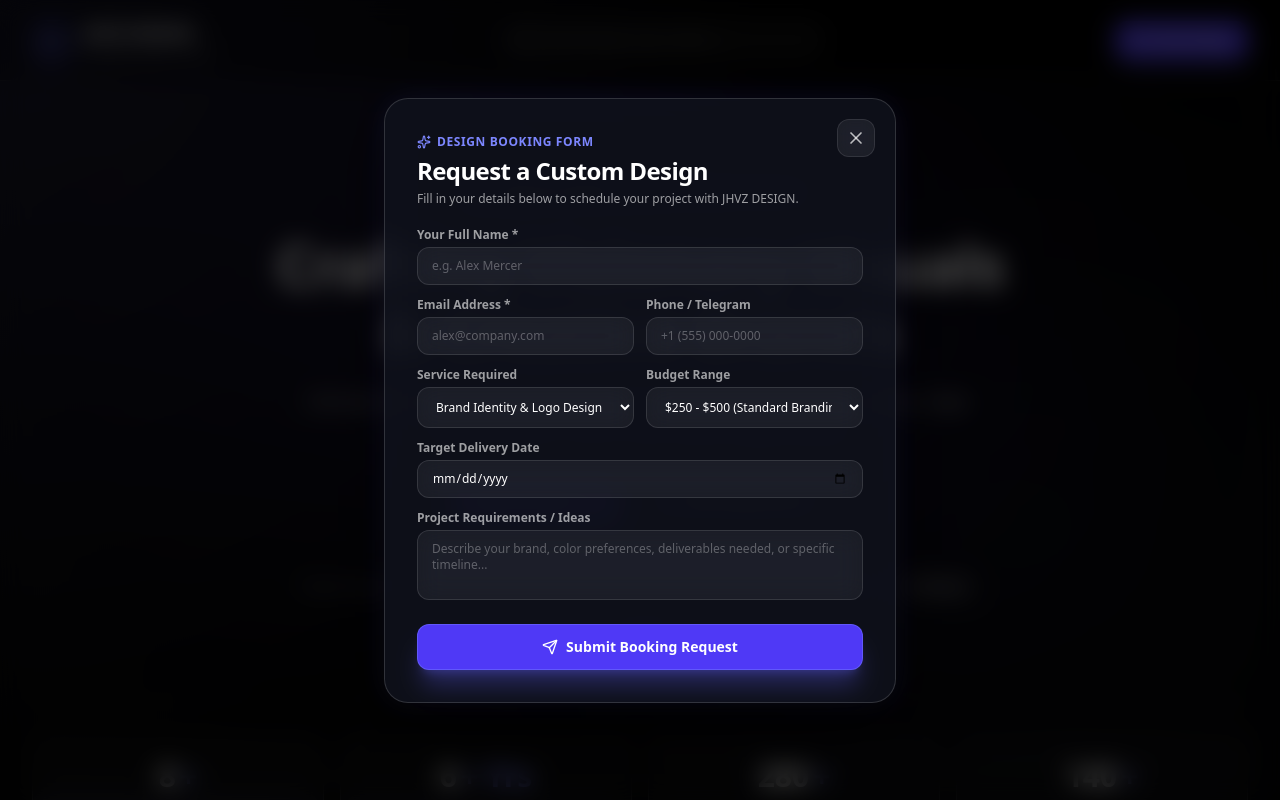
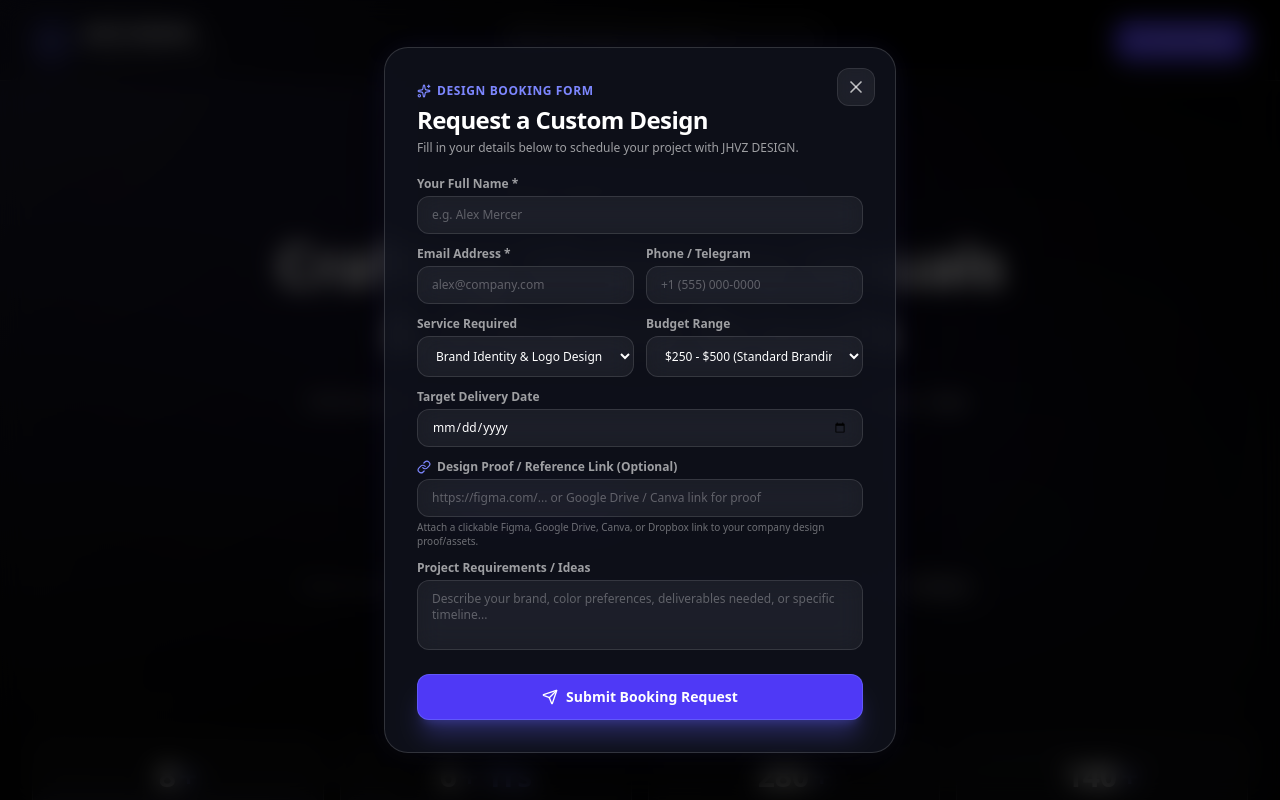
Before and after one commit to bogtongjhovert-creator/Jhvz-Design, a React (Vite) app: page / in a window 1280 px wide. Both pictures are taken after a click on the button "Book Design". Shown: the top 800 px of the page. Built offline with nearby package versions, Linux system fonts and the light colour scheme.

Commit message:
feat: add design proof URL field to forms
Enable users to include a reference link for design proofs in booking and contact forms, and update the admin dashboard to display and provide quick access to these links.

```diff
--- a/server.ts
+++ b/server.ts
@@ -10,7 +10,7 @@ async function startServer() {
 
   // API route for notification dispatch to jhovzdesign@gmail.com
   app.post("/api/notify-email", (req, res) => {
-    const { type, name, email, phone, subject, serviceType, details, budget, targetDate } = req.body || {};
+    const { type, name, email, phone, subject, serviceType, details, budget, targetDate, designProofUrl } = req.body || {};
 
     console.log(`\n================ EMAIL NOTIFICATION TO jhovzdesign@gmail.com ================`);
     console.log(`Type: ${type || 'New Submission'}`);
@@ -22,6 +22,7 @@ async function startServer() {
     if (serviceType) console.log(`Service: ${serviceType}`);
     if (budget) console.log(`Budget: ${budget}`);
     if (targetDate) console.log(`Target Date: ${targetDate}`);
+    if (designProofUrl) console.log(`Design Proof Link: ${designProofUrl}`);
     console.log(`Message Details:\n${details}`);
     console.log(`Timestamp: ${new Date().toISOString()}`);
     console.log(`============================================================================\n`);
--- a/src/components/BookingModal.tsx
+++ b/src/components/BookingModal.tsx
@@ -1,6 +1,6 @@
 import React, { useState } from 'react';
 import { usePortfolio } from '../context/PortfolioContext';
-import { X, Calendar, DollarSign, Send, Sparkles, CheckCircle2 } from 'lucide-react';
+import { X, Calendar, DollarSign, Send, Sparkles, CheckCircle2, Link, ExternalLink } from 'lucide-react';
 import { sendEmailNotification } from '../utils/emailNotifier';
 
 export const BookingModal: React.FC = () => {
@@ -19,6 +19,7 @@ export const BookingModal: React.FC = () => {
     serviceType: services[0]?.title || 'Brand Identity & Logo Design',
     budget: '$250 - $500',
     targetDate: '',
+    designProofUrl: '',
     projectDetails: ''
   });
 
@@ -38,6 +39,7 @@ export const BookingModal: React.FC = () => {
       projectDetails: formData.projectDetails,
       budget: formData.budget,
       targetDate: formData.targetDate || new Date().toISOString().split('T')[0],
+      designProofUrl: formData.designProofUrl,
       referencedProjectId: selectedProjectForBooking?.id,
       referencedProjectTitle: selectedProjectForBooking?.title
     });
@@ -50,6 +52,7 @@ export const BookingModal: React.FC = () => {
       serviceType: formData.serviceType,
       budget: formData.budget,
       targetDate: formData.targetDate,
+      designProofUrl: formData.designProofUrl,
       details: formData.projectDetails || 'Custom design booking request'
     });
 
@@ -65,6 +68,7 @@ export const BookingModal: React.FC = () => {
         serviceType: services[0]?.title || 'Brand Identity & Logo Design',
         budget: '$250 - $500',
         targetDate: '',
+        designProofUrl: '',
         projectDetails: ''
       });
     }, 4000);
@@ -199,6 +203,21 @@ export const BookingModal: React.FC = () => {
               </div>
 
               <div>
+                <label className="block text-white/60 font-semibold mb-1 flex items-center gap-1.5">
+                  <Link className="w-3.5 h-3.5 text-indigo-400" />
+                  <span>Design Proof / Reference Link (Optional)</span>
+                </label>
+                <input
+                  type="url"
+                  placeholder="https://figma.com/... or Google Drive / Canva link for proof"
+                  value={formData.designProofUrl}
+                  onChange={(e) => setFormData({ ...formData, designProofUrl: e.target.value })}
+                  className="w-full glass-input rounded-xl px-3.5 py-2.5 text-white placeholder-white/30 focus:border-indigo-500/80 outline-none"
+                />
+                <p className="text-[10px] text-white/40 mt-1">Attach a clickable Figma, Google Drive, Canva, or Dropbox link to your company design proof/assets.</p>
+              </div>
+
+              <div>
                 <label className="block text-white/60 font-semibold mb-1">Project Requirements / Ideas</label>
                 <textarea
                   rows={3}
--- a/src/components/ContactSection.tsx
+++ b/src/components/ContactSection.tsx
@@ -1,6 +1,6 @@
 import React, { useState } from 'react';
 import { usePortfolio } from '../context/PortfolioContext';
-import { Mail, Phone, MapPin, Send, CheckCircle2 } from 'lucide-react';
+import { Mail, Phone, MapPin, Send, CheckCircle2, Link } from 'lucide-react';
 import { sendEmailNotification } from '../utils/emailNotifier';
 
 export const ContactSection: React.FC = () => {
@@ -10,6 +10,7 @@ export const ContactSection: React.FC = () => {
     name: '',
     email: '',
     subject: '',
+    designProofUrl: '',
     content: ''
   });
 
@@ -23,6 +24,7 @@ export const ContactSection: React.FC = () => {
       name: formData.name,
       email: formData.email,
       subject: formData.subject || 'General Inquiry',
+      designProofUrl: formData.designProofUrl,
       content: formData.content
     });
 
@@ -31,6 +33,7 @@ export const ContactSection: React.FC = () => {
       name: formData.name,
       email: formData.email,
       subject: formData.subject,
+      designProofUrl: formData.designProofUrl,
       details: formData.content
     });
 
@@ -38,7 +41,7 @@ export const ContactSection: React.FC = () => {
 
     setTimeout(() => {
       setSent(false);
-      setFormData({ name: '', email: '', subject: '', content: '' });
+      setFormData({ name: '', email: '', subject: '', designProofUrl: '', content: '' });
     }, 5000);
   };
 
@@ -148,6 +151,21 @@ export const ContactSection: React.FC = () => {
                 </div>
 
                 <div>
+                  <label className="block text-white/60 font-semibold mb-1 flex items-center gap-1.5">
+                    <Link className="w-3.5 h-3.5 text-indigo-400" />
+                    <span>Attach Design Proof / Brief Link (Optional)</span>
+                  </label>
+                  <input
+                    type="url"
+                    placeholder="https://figma.com/... or Google Drive / Canva link"
+                    value={formData.designProofUrl}
+                    onChange={(e) => setFormData({ ...formData, designProofUrl: e.target.value })}
+                    className="w-full glass-input rounded-xl px-3.5 py-2.5 text-white placeholder-white/30 focus:border-indigo-500/80 outline-none"
+                  />
+                  <p className="text-[10px] text-white/40 mt-1">Provide a clickable URL to Figma, Google Drive, Canva, or Dropbox for proof or reference.</p>
+                </div>
+
+                <div>
                   <label className="block text-white/60 font-semibold mb-1">Message *</label>
                   <textarea
                     rows={4}
--- a/src/components/admin/BookingsManager.tsx
+++ b/src/components/admin/BookingsManager.tsx
@@ -1,6 +1,6 @@
 import React from 'react';
 import { usePortfolio } from '../../context/PortfolioContext';
-import { Calendar, CheckCircle2, Clock, Trash2, Mail, Phone, DollarSign, Sparkles } from 'lucide-react';
+import { Calendar, CheckCircle2, Clock, Trash2, Mail, Phone, DollarSign, Sparkles, ExternalLink, Link as LinkIcon } from 'lucide-react';
 
 export const BookingsManager: React.FC = () => {
   const { bookings, updateBookingStatus, deleteBooking } = usePortfolio();
@@ -58,6 +58,25 @@ export const BookingsManager: React.FC = () => {
                   </div>
                 )}
 
+                {book.designProofUrl && (
+                  <div className="bg-cyan-950/40 border border-cyan-500/30 p-2.5 rounded-xl text-xs flex items-center justify-between gap-2">
+                    <div className="flex items-center gap-1.5 text-cyan-300 font-medium overflow-hidden">
+                      <LinkIcon className="w-3.5 h-3.5 text-cyan-400 shrink-0" />
+                      <span className="text-[11px] font-bold text-zinc-300 shrink-0">Design Proof:</span>
+                      <span className="text-[11px] text-cyan-300 truncate">{book.designProofUrl}</span>
+                    </div>
+                    <a
+                      href={book.designProofUrl.startsWith('http') ? book.designProofUrl : `https://${book.designProofUrl}`}
+                      target="_blank"
+                      rel="noopener noreferrer"
+                      className="inline-flex items-center gap-1 text-[11px] font-bold px-2.5 py-1 rounded-lg bg-cyan-500/20 text-cyan-300 hover:bg-cyan-500/40 hover:text-white transition-all shrink-0 border border-cyan-500/30"
+                    >
+                      <span>Open Link</span>
+                      <ExternalLink className="w-3 h-3" />
+                    </a>
+                  </div>
+                )}
+
                 <p className="text-xs text-zinc-300 bg-zinc-950/60 p-3 rounded-xl border border-zinc-800/80 leading-relaxed">
                   "{book.projectDetails}"
                 </p>
--- a/src/components/admin/MessagesManager.tsx
+++ b/src/components/admin/MessagesManager.tsx
@@ -1,6 +1,6 @@
 import React from 'react';
 import { usePortfolio } from '../../context/PortfolioContext';
-import { MessageSquare, Mail, Trash2, CheckCircle2, Sparkles } from 'lucide-react';
+import { MessageSquare, Mail, Trash2, CheckCircle2, Sparkles, ExternalLink, Link as LinkIcon } from 'lucide-react';
 
 export const MessagesManager: React.FC = () => {
   const { messages, updateMessageStatus, deleteMessage } = usePortfolio();
@@ -59,8 +59,28 @@ export const MessagesManager: React.FC = () => {
                 </div>
               </div>
 
-              <div className="pt-3 space-y-1">
+              <div className="pt-3 space-y-2">
                 <h4 className="text-xs font-bold text-cyan-300">{msg.subject}</h4>
+
+                {msg.designProofUrl && (
+                  <div className="bg-cyan-950/40 border border-cyan-500/30 p-2 rounded-xl text-xs flex items-center justify-between gap-2">
+                    <div className="flex items-center gap-1.5 text-cyan-300 font-medium overflow-hidden">
+                      <LinkIcon className="w-3.5 h-3.5 text-cyan-400 shrink-0" />
+                      <span className="text-[11px] font-bold text-zinc-300 shrink-0">Design Proof:</span>
+                      <span className="text-[11px] text-cyan-300 truncate">{msg.designProofUrl}</span>
+                    </div>
+                    <a
+                      href={msg.designProofUrl.startsWith('http') ? msg.designProofUrl : `https://${msg.designProofUrl}`}
+                      target="_blank"
+                      rel="noopener noreferrer"
+                      className="inline-flex items-center gap-1 text-[11px] font-bold px-2 py-0.5 rounded-lg bg-cyan-500/20 text-cyan-300 hover:bg-cyan-500/40 hover:text-white transition-all shrink-0 border border-cyan-500/30"
+                    >
+                      <span>Open Link</span>
+                      <ExternalLink className="w-3 h-3" />
+                    </a>
+                  </div>
+                )}
+
                 <p className="text-xs text-zinc-300 leading-relaxed whitespace-pre-line">{msg.content}</p>
                 <span className="text-[10px] text-zinc-500 block pt-1">{msg.date}</span>
               </div>
--- a/src/types.ts
+++ b/src/types.ts
@@ -52,6 +52,7 @@ export interface BookingItem {
   projectDetails: string;
   budget: string;
   targetDate: string;
+  designProofUrl?: string;
   referencedProjectId?: string;
   referencedProjectTitle?: string;
   status: 'pending' | 'confirmed' | 'completed' | 'cancelled';
@@ -76,6 +77,7 @@ export interface MessageItem {
   email: string;
   subject: string;
   content: string;
+  designProofUrl?: string;
   date: string;
   status: 'unread' | 'read' | 'archived';
 }
--- a/src/utils/emailNotifier.ts
+++ b/src/utils/emailNotifier.ts
@@ -8,6 +8,7 @@ export interface EmailNotificationPayload {
   details: string;
   budget?: string;
   targetDate?: string;
+  designProofUrl?: string;
 }
 
 export const TARGET_EMAIL = 'jhovzdesign@gmail.com';
```
